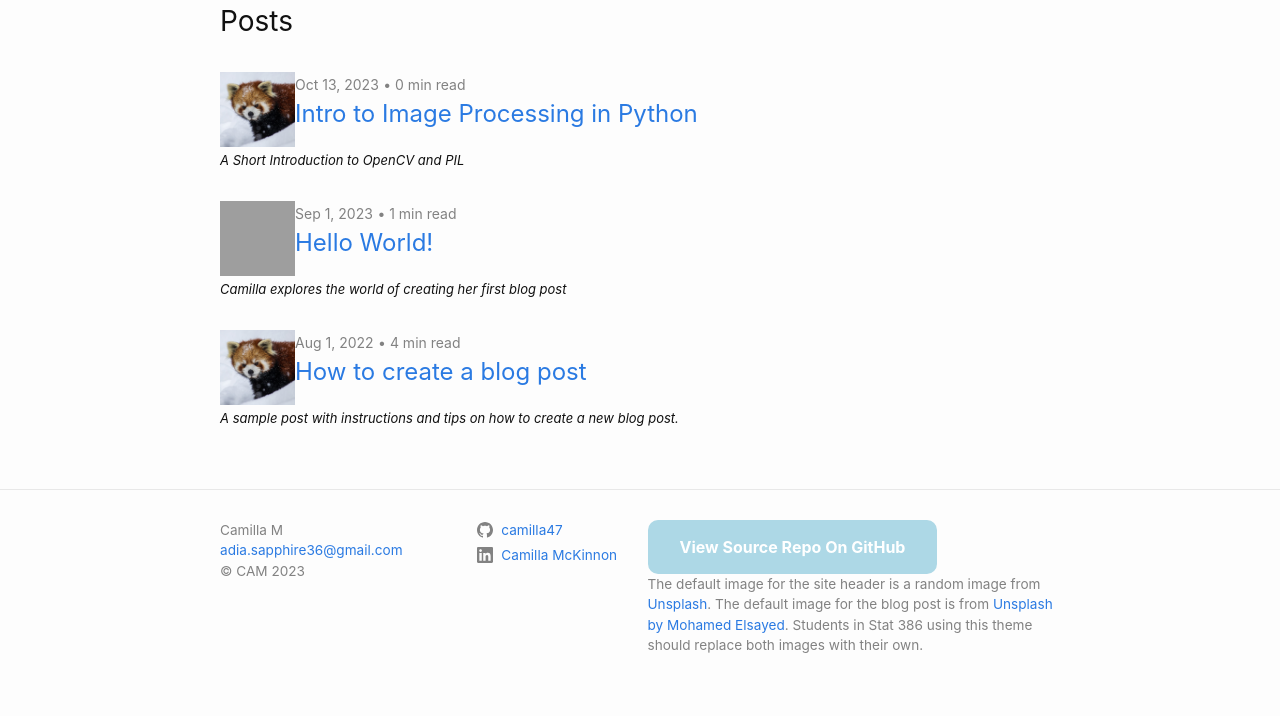
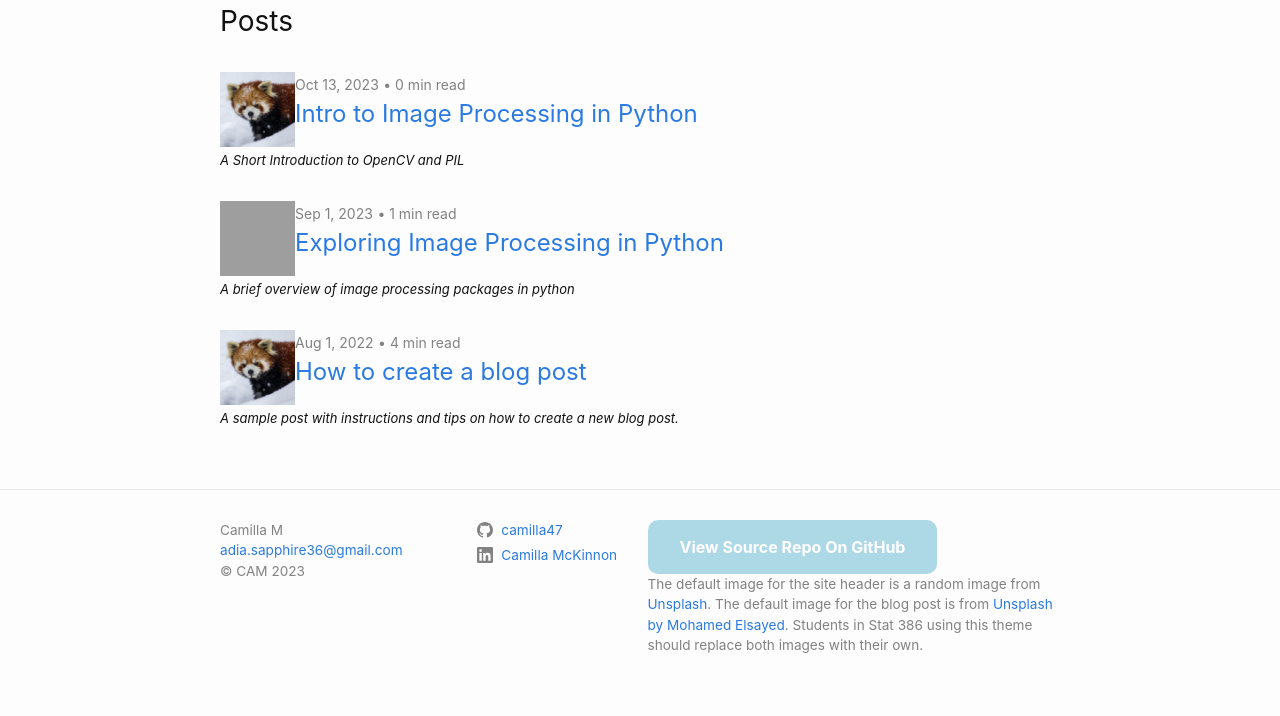
Before and after one commit to camilla47/camilla47.github.io, a Jekyll site: the page built from index.markdown, in a window 1280 px wide. Shown: the part 442-1158 px from the top of the page. Built offline with Jekyll 4.4.1, drawn with Linux system fonts in a browser that asks for light colours; grey boxes are pictures that could not be loaded.

Commit message:
Update 2023-09-01-first-post.md
changing title

```diff
--- a/_posts/2023-09-01-first-post.md
+++ b/_posts/2023-09-01-first-post.md
@@ -1,8 +1,8 @@
 ---
 layout: post
-title:  "Hello World!"
+title:  "Exploring Image Processing in Python"
 author: "Camilla McKinnon"
-description: "Camilla explores the world of creating her first blog post"
+description: "A brief overview of image processing packages in python"
 image: "/assets/images/camera.jpg"
 ---
 
```
